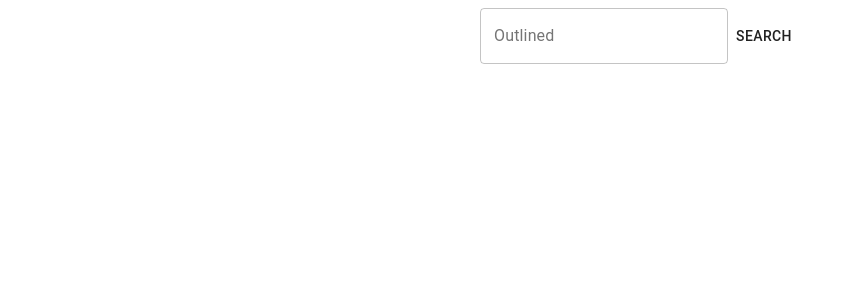
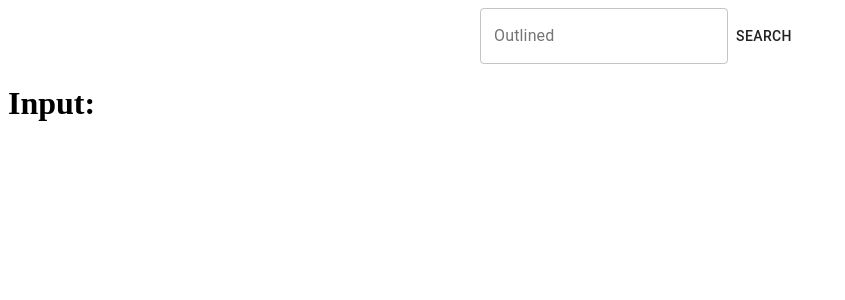
Before and after one commit to darianesquivel/apitest, a React (Create React App) app: page / in a window 1280 px wide. Shown: the top 300 px of the page, without its empty margins (0-845 px from the left). Built offline with nearby package versions, Linux system fonts and the light colour scheme.

Commit message:
zustand working

```diff
--- a/package.json
+++ b/package.json
@@ -15,7 +15,8 @@
     "react-dom": "^18.2.0",
     "react-scripts": "5.0.1",
     "typescript": "^4.4.2",
-    "web-vitals": "^2.1.0"
+    "web-vitals": "^2.1.0",
+    "zustand": "^4.3.3"
   },
   "scripts": {
     "start": "react-scripts start",
--- a/src/pages/Home/index.tsx
+++ b/src/pages/Home/index.tsx
@@ -9,16 +9,17 @@ const useStyles = makeStyles(() => ({
   },
 }));
 
-const useSearchState = create((set: any) => ({
-  search: "",
-  setter: (value: any) => set((state: any) => ({ search: value, ...state })),
+const useStore = create((set) => ({
+  input: "",
+  setInput: (newValue: any) => set((state: any) => ({ input: newValue })),
+  //updateFirstName: (firstName) => set(() => ({ firstName: firstName })),
 }));
-
-console.log("useSearchState", useSearchState);
 
 function Home() {
   const classes = useStyles();
-  const { search, setter } = useSearchState();
+  const input = useStore((state: any) => state.input);
+  const setInput = useStore((state: any) => state.setInput);
+  console.log({ input });
 
   return (
     <>
@@ -27,12 +28,14 @@ function Home() {
           id="outlined-basic"
           label="Outlined"
           variant="outlined"
-          value={search}
-          onChange={() => setter(search)}
+          defaultValue={input}
+          onChange={(e) => {
+            setInput(e.target.value);
+          }}
         />
         <Button>Search</Button>
       </form>
-      <h1>{search}</h1>
+      <h1>Input: {input}</h1>
     </>
   );
 }
```
Also changed, not shown: 1 other file (tests, documents, lock files or other folders).
